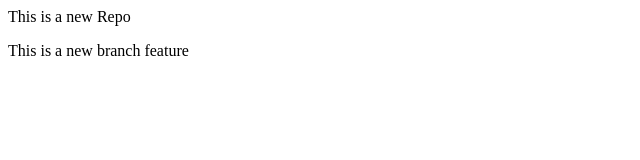
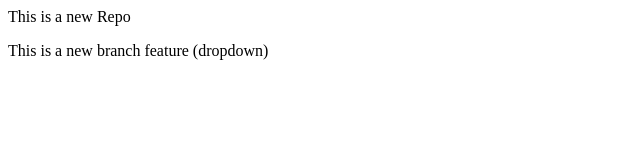
Before and after one commit to Hammad-49/localRepo, a plain HTML site: page index.html in a window 1280 px wide. Shown: the full height of the page, 0-640 px from the left. Drawn offline with Linux system fonts and the light colour scheme.

```diff
--- a/index.html
+++ b/index.html
@@ -1,2 +1,2 @@
 <p>This is a new Repo</p>
-<p>This is a new branch feature</p>
+<p>This is a new branch feature (dropdown)
```
